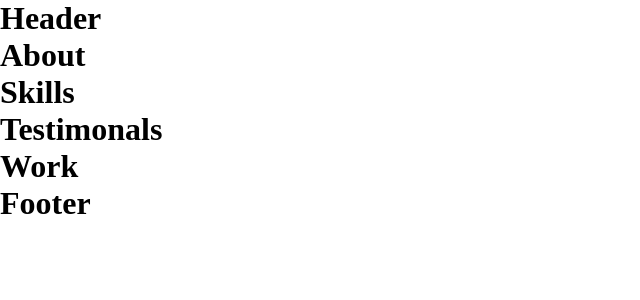
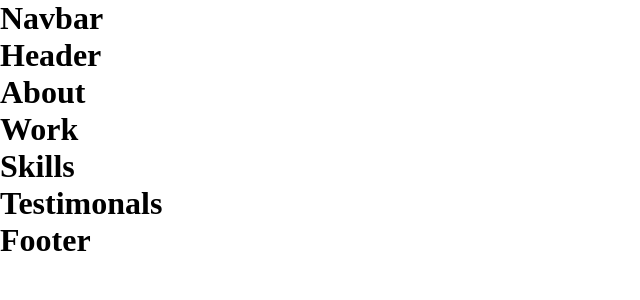
Before and after one commit to HaileabWolde/Haileab-s_Portfolio, a React (Create React App) app in the folder client/: page / in a window 1280 px wide. Shown: the top 300 px of the page, without its empty margins (0-640 px from the left). Built offline with nearby package versions, Linux system fonts and the light colour scheme.

Commit message:
added navbar

```diff
--- a/client/src/App.js
+++ b/client/src/App.js
@@ -1,16 +1,17 @@
 import React from 'react'
 import {About, Footer, Header, Skills, Testimonals, Work} from './container'
+import { Navbar } from './components';
 const App = ()=> {
   return (
-    <>
-    <Header/>
+   <div className='app'>
+    <Navbar/>
+     <Header/>
     <About/>
+    <Work/>
     <Skills/>
     <Testimonals/>
-    <Work/>
     <Footer/>
-    </>
-
+   </div>
   );
 }
 
--- /dev/null
+++ b/client/src/components/Navbar/Navbar.jsx
@@ -0,0 +1,12 @@
+import React from 'react'
+import './Navbar.scss'
+
+const Navbar = ()=> {
+  return (
+    <div>
+      <h1>Navbar</h1>
+      </div>
+  )
+}
+
+export default Navbar
--- /dev/null
+++ b/client/src/components/index.js
@@ -0,0 +1 @@
+export { default as Navbar} from './Navbar/Navbar'
```
Also changed, not shown: client/src/components/Navbar/Navbar.scss (added).
